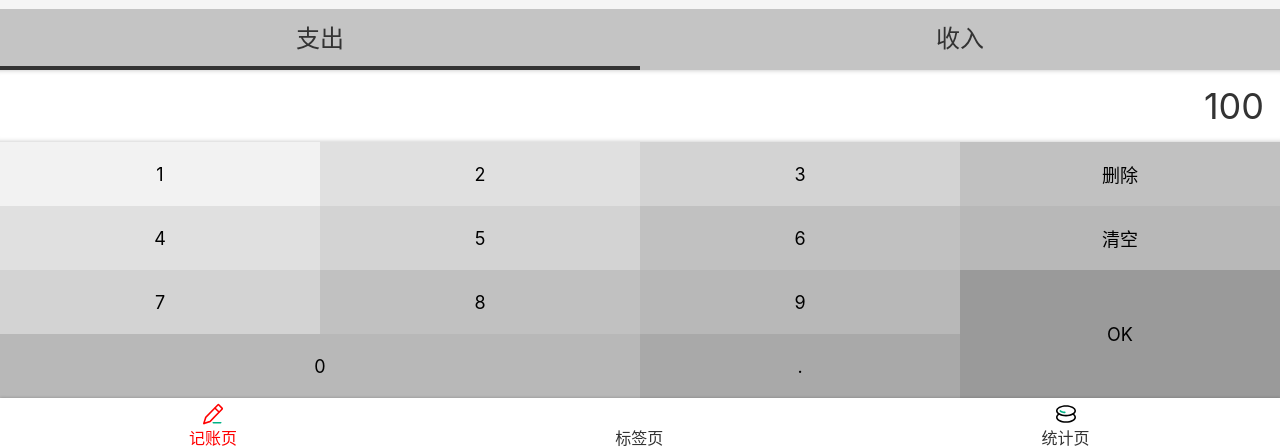
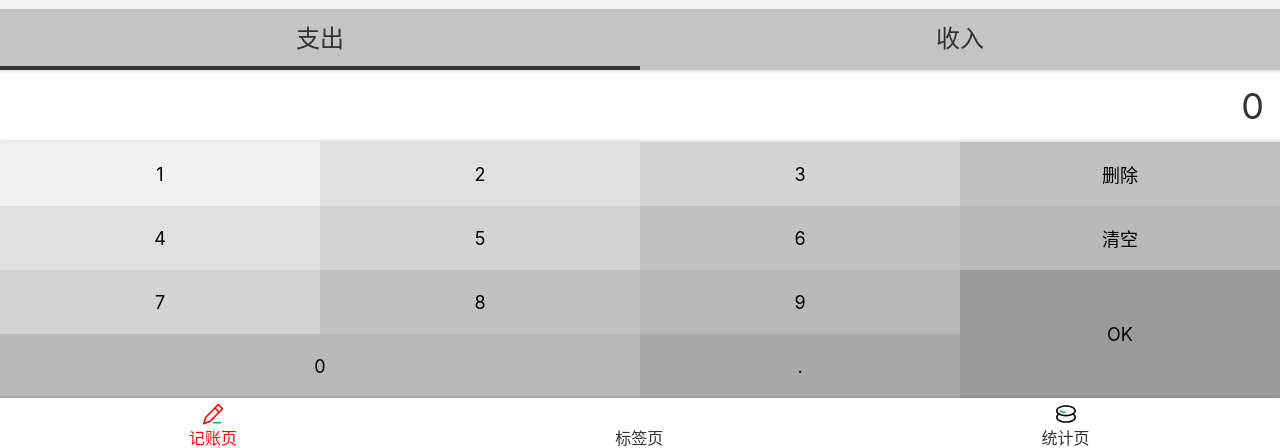
Before and after one commit to adekang/react-morney, a React app: page /#/money in a window 1280 px wide. Shown: the part 346-794 px from the top of the page. Built offline with nearby package versions, Linux system fonts and the light colour scheme.

Commit message:
NumberPadSection 功能 wip

```diff
--- a/src/views/Money.tsx
+++ b/src/views/Money.tsx
@@ -16,32 +16,8 @@
     <MyLayout>
       <TagsSection/>
       <NoteSection/>
-
-      <CategorySection>
-        <ul>
-          <li className="selected">支出</li>
-          <li>收入</li>
-        </ul>
-      </CategorySection>
-      <NumberPadSection>
-        <div className="output">100</div>
-        <div className="pad clearfix">
-          <button>1</button>
-          <button>2</button>
-          <button>3</button>
-          <button>删除</button>
-          <button>4</button>
-          <button>5</button>
-          <button>6</button>
-          <button>清空</button>
-          <button>7</button>
-          <button>8</button>
-          <button>9</button>
-          <button className="ok">OK</button>
-          <button className="zero">0</button>
-          <button className="dot">.</button>
-        </div>
-      </NumberPadSection>
+      <CategorySection/>
+      <NumberPadSection/>
     </MyLayout>
   );
 }
--- a/src/views/Money/CategorySection.tsx
+++ b/src/views/Money/CategorySection.tsx
@@ -1,6 +1,7 @@
 import styled from 'styled-components';
+import React, {useState} from 'react';
 
-const CategorySection = styled.section`
+const Wrapper = styled.section`
   font-size: 24px;
 
   > ul {
@@ -27,4 +28,26 @@
   }
 `;
 
+const CategorySection: React.FC = () => {
+  // hash 申明
+  const categoryMap = {'-': '支出', '+': '收入'};
+  // 将categoryMap的key作为类型
+  type Keys = keyof typeof categoryMap
+  const [categoryList] = useState<Keys[]>(['-', '+']);
+  const [category, setCategory] = useState('-');
+  return (
+    <Wrapper>
+      <ul>
+        {categoryList.map(c =>
+          <li key={c}
+              className={category === c ? 'selected' : ''}
+              onClick={() => {setCategory(c);}}>
+            {categoryMap[c]}
+          </li>
+        )}
+      </ul>
+    </Wrapper>
+  );
+};
+
 export {CategorySection};
--- a/src/views/Money/NoteSection.tsx
+++ b/src/views/Money/NoteSection.tsx
@@ -27,7 +27,6 @@
 
 const NoteSection: React.FC = () => {
   const [note, setNote] = useState('');
-  console.log(note);
   const refInput = useRef<HTMLInputElement>(null);
   const onBlur = () => {
     if (refInput.current !== null) {
--- a/src/views/Money/NumberPadSection.tsx
+++ b/src/views/Money/NumberPadSection.tsx
@@ -1,6 +1,7 @@
 import styled from 'styled-components';
+import React, {useState} from 'react';
 
-const NumberPadSection = styled.section`
+const Wrapper = styled.section`
   display: flex;
   flex-direction: column;
 
@@ -69,4 +70,64 @@
   }
 `;
 
+
+const NumberPadSection: React.FC = () => {
+
+    const [output, setOutput] = useState<string>('0');
+    const onClickButtonWrapper = (e: React.MouseEvent) => {
+      const text = (e.target as HTMLButtonElement).textContent;
+      if (text === null) {return;}
+      switch (text) {
+        case '0':
+        case '1':
+        case '2':
+        case '3':
+        case '4':
+        case '5':
+        case '6':
+        case '7':
+        case '8':
+        case '9':
+        case '.':
+          if (output === '0') {
+            setOutput(text);
+          } else {
+            setOutput(output + text);
+          }
+          break;
+        case '删除':
+          console.log('删除');
+          break;
+        case '清空':
+          console.log('清空');
+          break;
+        case 'OK':
+          console.log('OK');
+          break;
+      }
+    };
+
+    return (
+      <Wrapper>
+        <div className="output">{output}</div>
+        <div className="pad clearfix" onClick={onClickButtonWrapper}>
+          <button>1</button>
+          <button>2</button>
+          <button>3</button>
+          <button>删除</button>
+          <button>4</button>
+          <button>5</button>
+          <button>6</button>
+          <button>清空</button>
+          <button>7</button>
+          <button>8</button>
+          <button>9</button>
+          <button className="ok">OK</button>
+          <button className="zero">0</button>
+          <button className="dot">.</button>
+        </div>
+      </Wrapper>
+    );
+  }
+;
 export {NumberPadSection};
```
